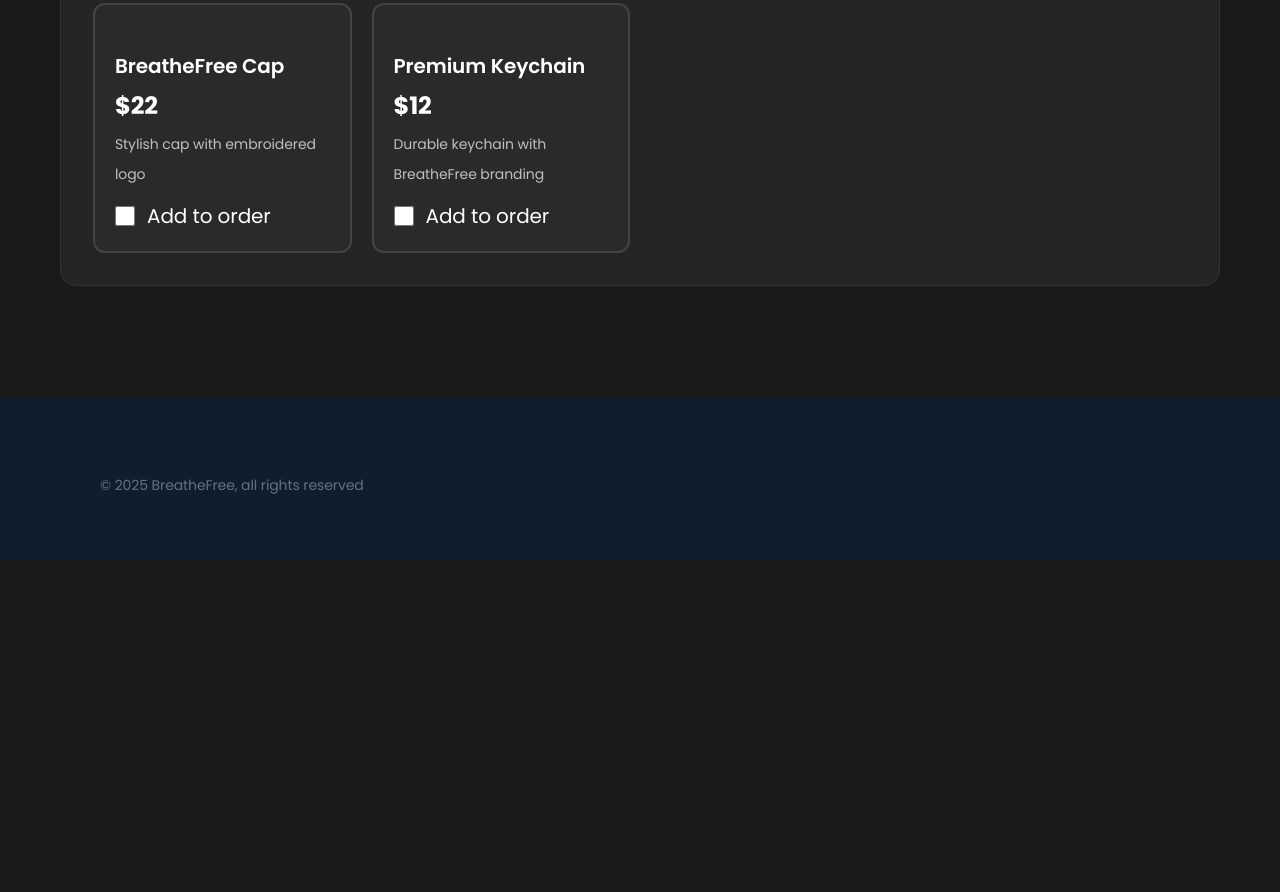
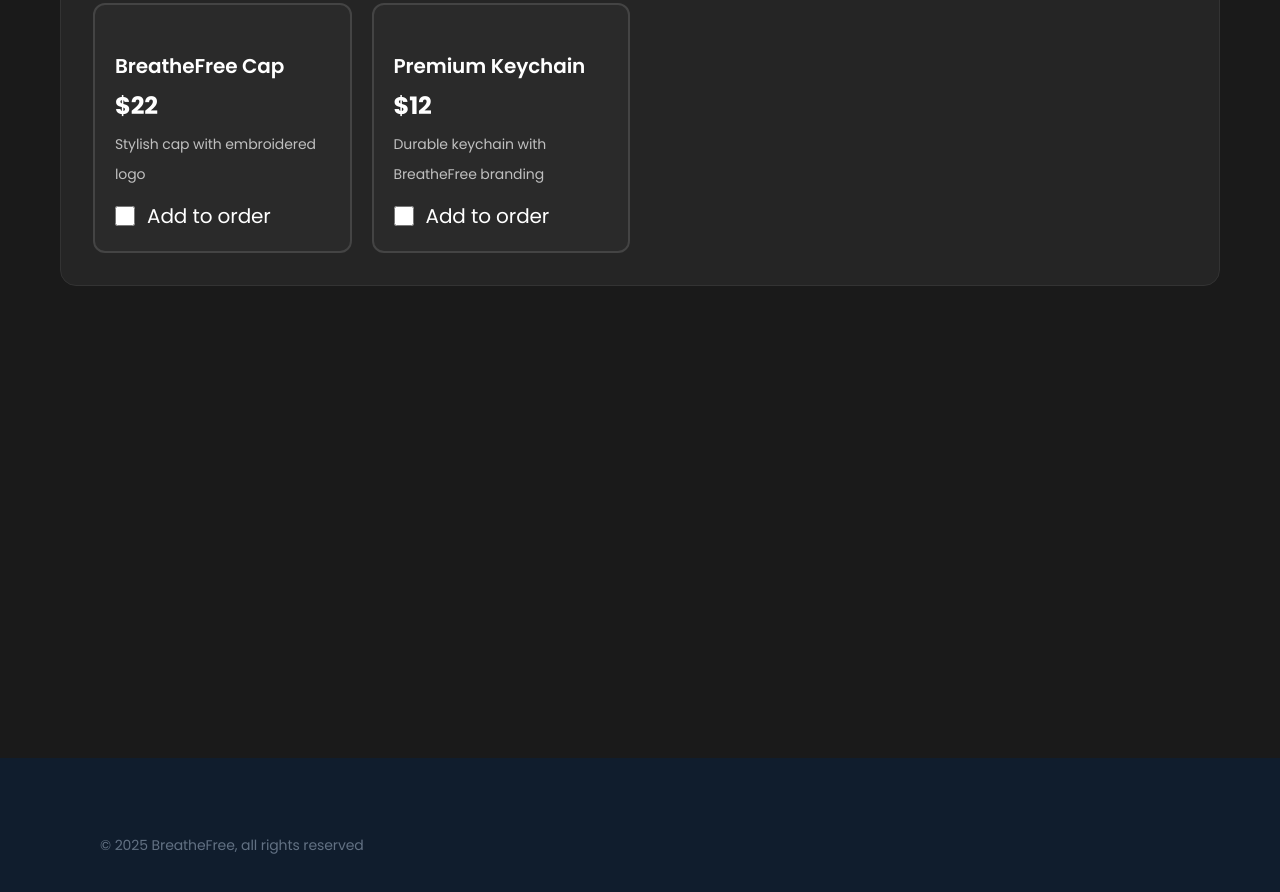
Before and after one commit to that1guy112/that1guy112.github.io, a plain HTML site: page additional.html in a window 1280 px wide. Shown: the part 3948-4840 px from the top of the page. Before the commit the page ends 4608 px from the top, so only its background shows below. Drawn offline with Linux system fonts and the light colour scheme.

Commit message:
fixed a visual bug

```diff
--- a/additional.html
+++ b/additional.html
@@ -68,10 +68,12 @@
 			position: relative;
 			z-index: 1;
 			overflow: visible;
+			padding-bottom: 120px;
 		}
 
 		.site-content {
 			overflow: visible;
+			padding-bottom: 120px;
 		}
 
 		.site-header {
@@ -91,7 +93,8 @@
 			backdrop-filter: blur(10px);
 			position: relative;
 			z-index: 10;
-			margin-bottom: 100px;
+			margin-bottom: 0;
+			padding-bottom: 120px;
 			transition: background-color 0.3s ease;
 		}
 
@@ -138,7 +141,7 @@
 		.customization-container {
 			max-width: 1200px;
 			margin: 0 auto;
-			padding: 40px 20px;
+			padding: 40px 20px 160px 20px;
 			position: relative;
 			overflow: visible;
 		}
@@ -704,7 +707,7 @@
 			backdrop-filter: blur(20px);
 			border-top: 2px solid #808080;
 			padding: 20px;
-			z-index: 1000;
+			z-index: 10000;
 			box-shadow: 0 -4px 24px rgba(0, 0, 0, 0.5);
 			transition: background-color 0.3s ease, border-color 0.3s ease;
 		}
```
